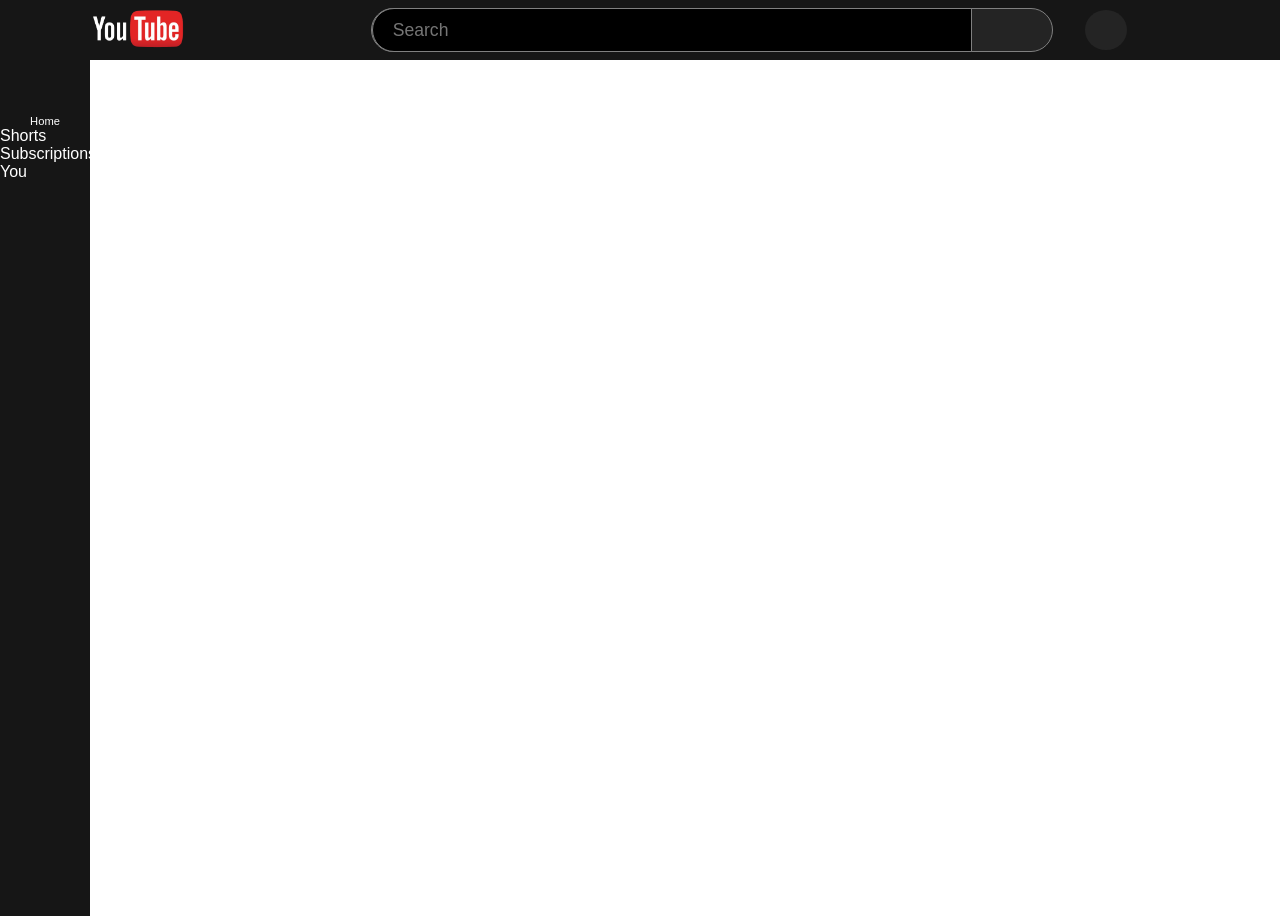
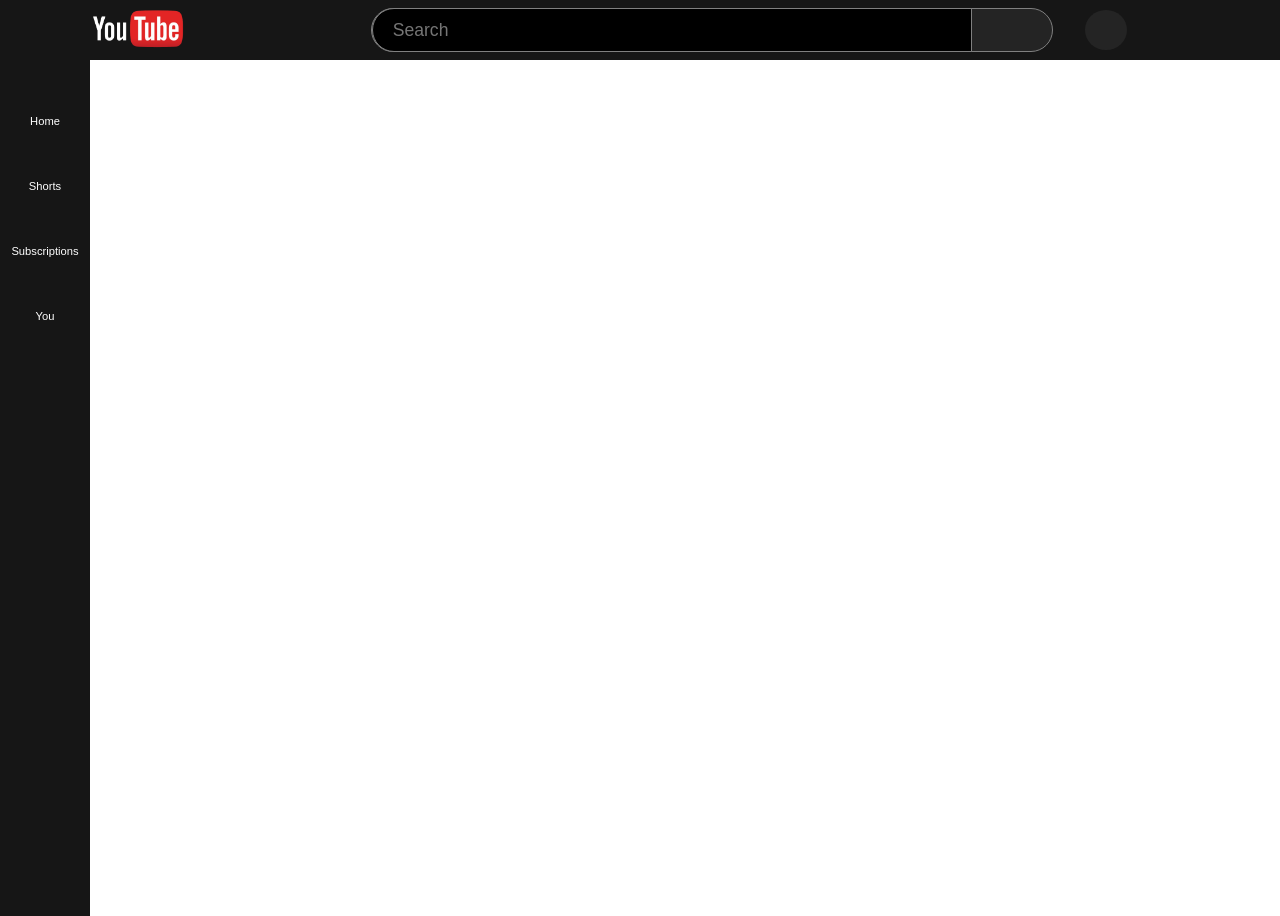
Before and after one commit to Prajwal-dev-dsa/Youtube-HTML-CSS, a plain HTML site: page index.html in a window 1280 px wide. Shown: the top 916 px of the page. Drawn offline with Linux system fonts and the light colour scheme.

Commit message:
All Logo CSS

```diff
--- a/style.css
+++ b/style.css
@@ -165,3 +165,25 @@
     padding-top: 5px;
     font-size: .70rem;
 }
+
+.all {
+    padding-top: 50px;
+    font-size: 2rem;
+    display: flex;
+    justify-content: space-evenly;
+    text-align: center;
+}
+
+.all:hover {
+    padding-top: 50px;
+    font-size: 2.2rem;
+    display: flex;
+    justify-content: space-evenly;
+    text-align: center;
+}
+
+.all-logo p {
+    padding-top: 3px;
+    font-size: .70rem;
+    text-align: center;
+}
```
